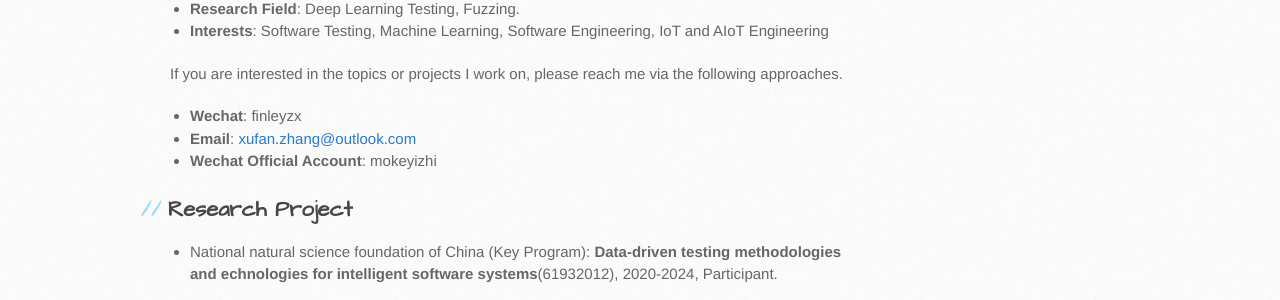
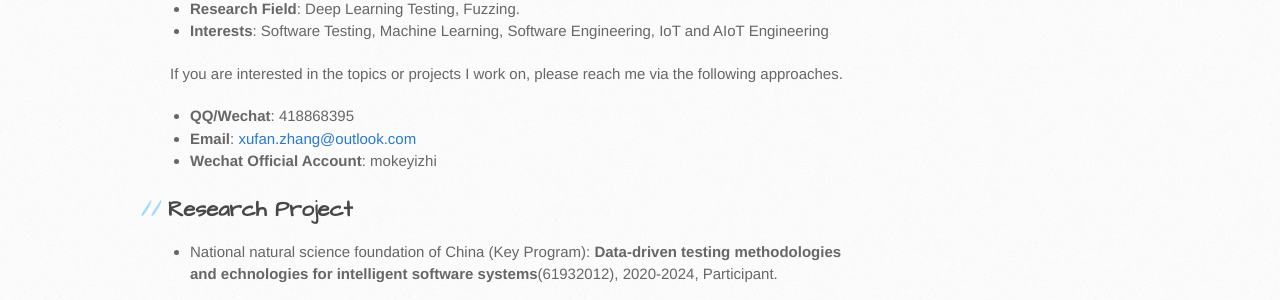
Before and after one commit to sunshinezxf/sunshinezxf.github.io, a Jekyll site: the page built from index.md, in a window 1280 px wide. Shown: the part 381-681 px from the top of the page. Built offline with Jekyll 4.4.1, drawn with Linux system fonts in a browser that asks for light colours; our own code applies the rules of GitHub Pages for plain Markdown files.

Commit message:
去除微信信息

```diff
--- a/index.md
+++ b/index.md
@@ -7,7 +7,7 @@ A Ph.D. candidate in [iSE Lab](http://www.iselab.cn) AIEngin Group, [Software In
 - **Interests**: Software Testing, Machine Learning, Software Engineering, IoT and AIoT Engineering
 
 If you are interested in the topics or projects I work on, please reach me via the following approaches.
-- **Wechat**: finleyzx
+- **QQ/Wechat**: 418868395
 - **Email**: [xufan.zhang@outlook.com](mailto:xufan.zhang@outlook.com)
 - **Wechat Official Account**: mokeyizhi
 
```
